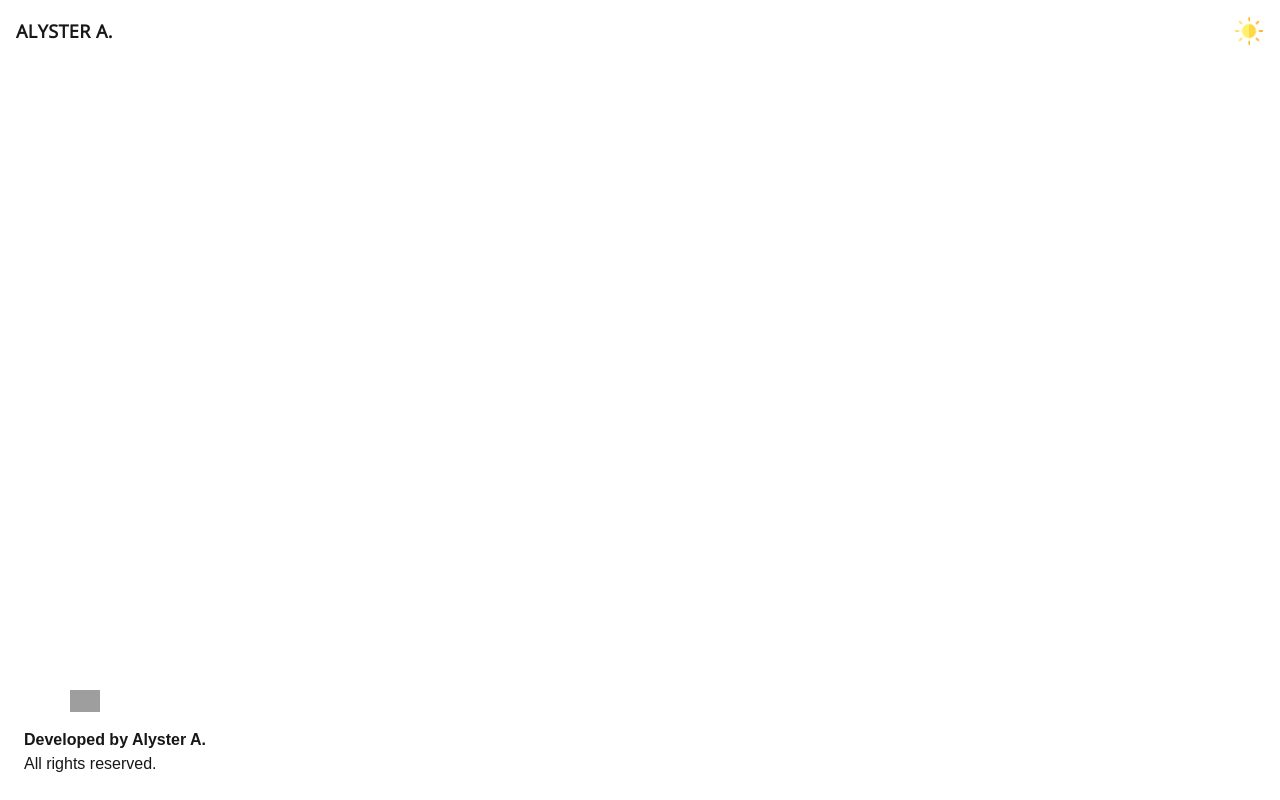
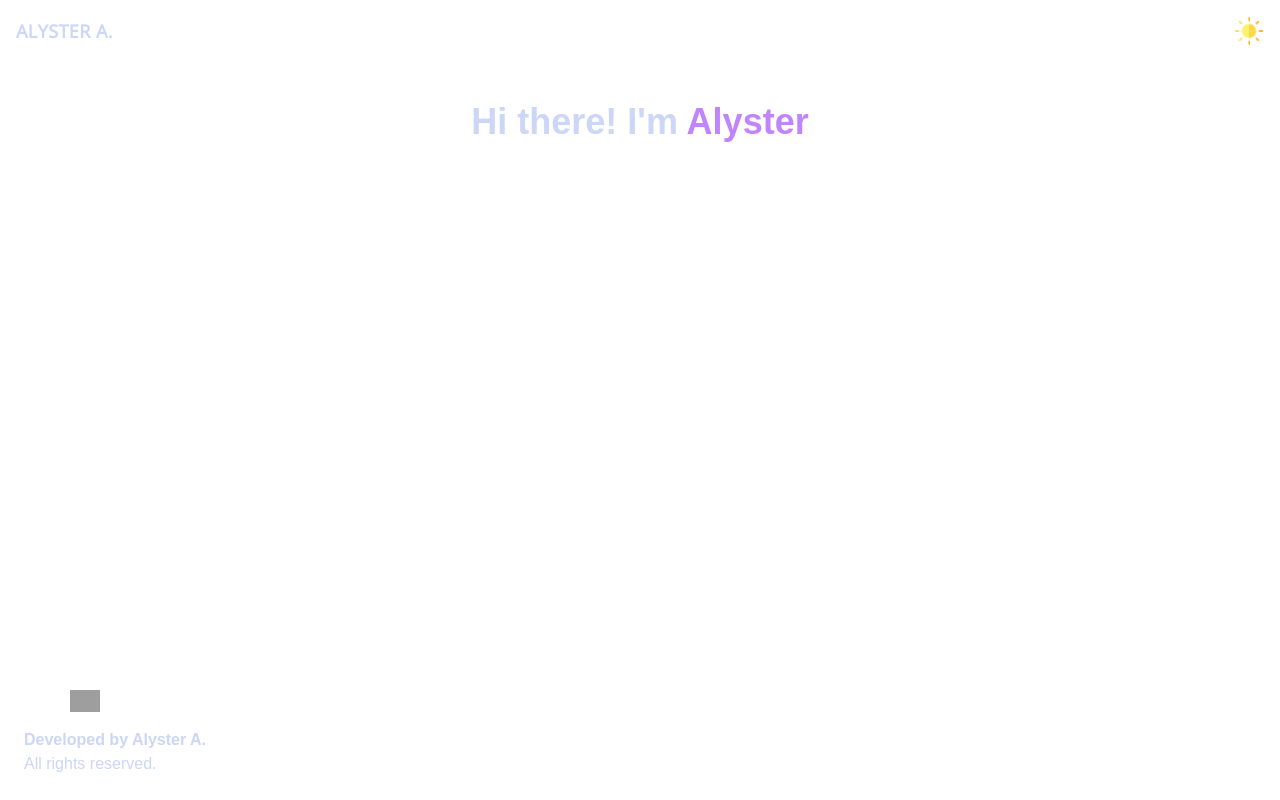
Before and after one commit to alysteragno/Professional-Website, a Next.js app in the folder professional-website/: page / in a window 1280 px wide. Built offline with nearby package versions, Linux system fonts and the light colour scheme; grey boxes are pictures that could not be loaded; a web font is replaced by a local one.

Commit message:
feat(hero): Implemented hero section

```diff
--- a/professional-website/src/app/components/header.tsx
+++ b/professional-website/src/app/components/header.tsx
@@ -6,7 +6,7 @@ const openSans = Open_Sans({ subsets: ['latin'], weight: ['400'] });
 
 export default function Header() {
   return (
-    <header className={`${openSans.className} fixed top-0 left-0 w-full justify-between flex items-center p-4 `}>
+    <header className={`${openSans.className}  w-full justify-between flex items-center p-4 `}>
       <div>
         <a href="#">
           <h3 className='text-lg leading-4 tracking-wide font-bold'>ALYSTER A.</h3>
--- /dev/null
+++ b/professional-website/src/app/components/hero.tsx
@@ -0,0 +1,21 @@
+import Link from 'next/link';
+
+export default function Hero() {
+  return (
+    <main>
+      <div className="flex items-center justify-center text-center py-10">
+        <h1 className="text-4xl font-bold">
+          Hi there! I'm{' '}
+          <Link
+            href="https://www.linkedin.com/in/alyster-marasigan-9314692ba/"
+            target="_blank"
+            rel="noopener noreferrer"
+            className="text-secondary "
+          >
+            Alyster
+          </Link>
+        </h1>
+      </div>
+    </main>
+  );
+}
--- a/professional-website/src/app/globals.css
+++ b/professional-website/src/app/globals.css
@@ -1,9 +1,21 @@
 @import "tailwindcss";
 
 :root {
-  --background: #ffffff;
-  --foreground: #171717;
-  }
+  --color-primary: #CCD6F6;    /* primary: light bluish */
+  --color-secondary: #C084FC;  /* secondary: purple */
+  --color-tertiary: #BBF7D0;   /* tertiary or accent: mint green */
+  --font-ntr: 'NTR', sans-serif;
+
+   --background: white;
+  --foreground: var(--color-primary);
+}
+
+body {
+  font-family: var(--font-ntr);
+  color: var(--color-primary);
+  background-color: white;
+}
+
 
 @theme inline {
   --color-background: var(--background);
@@ -19,8 +31,31 @@
   }
 }
 
+@media (prefers-color-scheme: dark) {
+  :root {
+    --background: #0a192f;
+    --foreground: #ededed;
+  }
+}
+
 body {
   background: var(--background);
   color: var(--foreground);
-  font-family: Arial, Helvetica, sans-serif;
+  font-family: var(--font-ntr);
 }
+
+.text-primary {
+  color: var(--color-primary);
+}
+
+.text-secondary {
+  color: var(--color-secondary);
+}
+
+.text-tertiary {
+  color: var(--color-tertiary);
+}
+
+.text-footerfont {
+  color: var(--color-footerfont);
+}
--- a/professional-website/src/app/layout.tsx
+++ b/professional-website/src/app/layout.tsx
@@ -1,19 +1,23 @@
 import type { Metadata } from "next";
-import { Geist, Geist_Mono } from "next/font/google";
+import { Inter, NTR } from "next/font/google";
 import "./globals.css";
 import Header from "./components/header";
 import Footer from "./components/footer";
-import { Inter, NTR } from "next/font/google";
+import Hero from "./components/hero";
 
-const geistSans = Geist({
-  variable: "--font-geist-sans",
+const inter = Inter({
+  variable: "--font-inter",
   subsets: ["latin"],
+  display: "swap",
 });
 
-const geistMono = Geist_Mono({
-  variable: "--font-geist-mono",
+const ntr = NTR({
+  variable: "--font-ntr",
   subsets: ["latin"],
+  weight: "400", // NTR has only one weight
+  display: "swap",
 });
+
 
 export const metadata: Metadata = {
   title: "Alyster A.",
@@ -29,11 +33,13 @@ export default function RootLayout({children,}:
   return (
     <html lang="en">
       <body
-        className={`${geistSans.variable} ${geistMono.variable} antialiased`}>
+        className={`${inter.variable} ${ntr.variable} antialiased`}>
         <div className="min-h-screen flex flex-col">
           <Header/>
             <main className="flex-grow">
+              <Hero/>
               {children}
+
             </main>
       <Footer/>
         </div>
```
Also changed, not shown: tailwind.config.js (+9 -7 lines).
